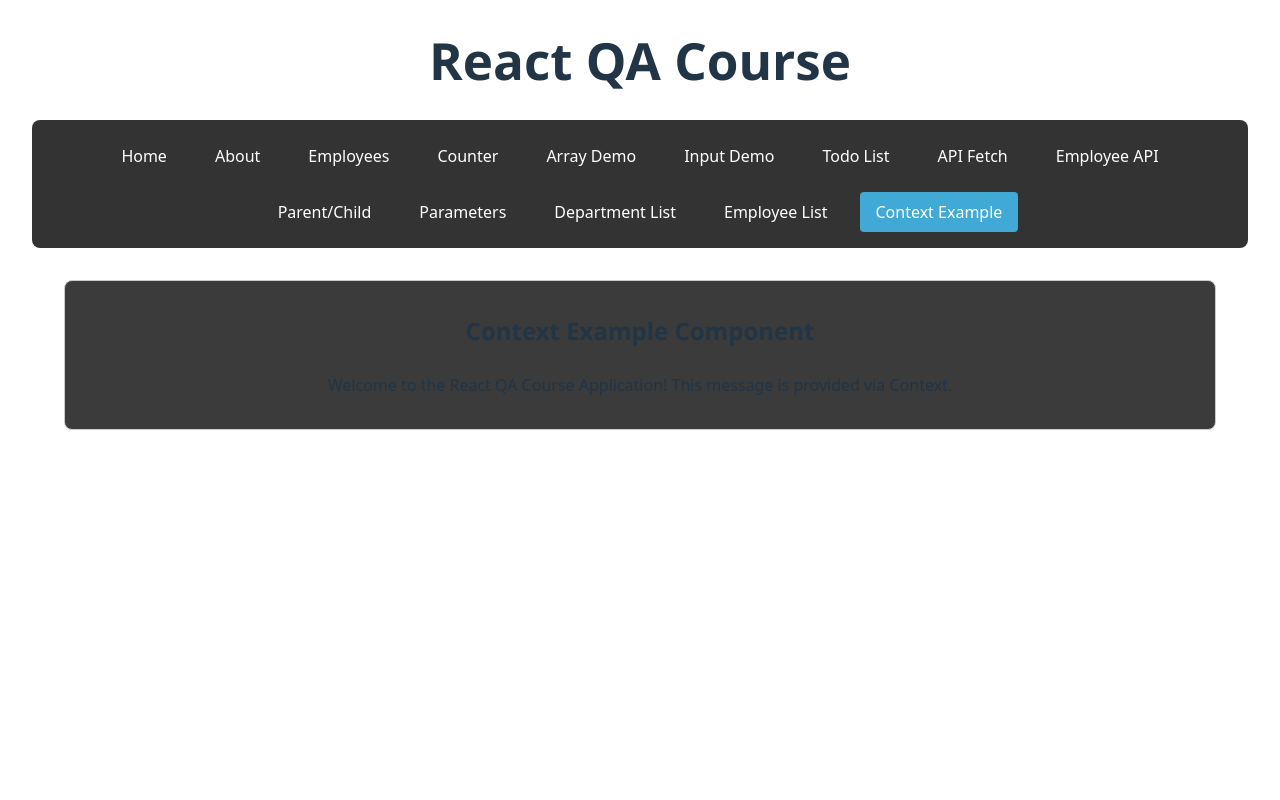
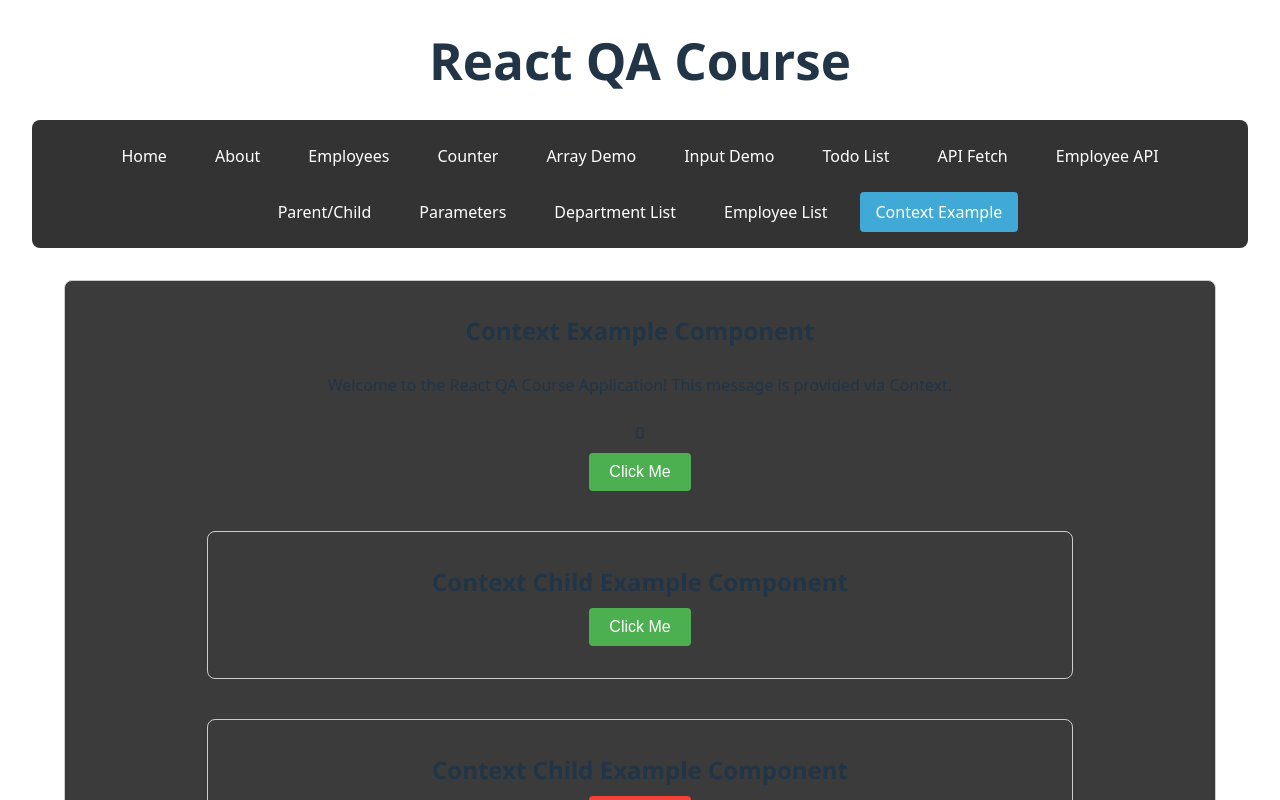
Before and after one commit to TomLinthwaite/react_course, a React (Vite) app in the folder project_1/: page /context_example in a window 1280 px wide. Shown: the top 800 px of the page. Built offline with nearby package versions, Linux system fonts and the light colour scheme; sample sign-in values are in the browser's storage.

Commit message:
feat: implement authentication with ProtectedComponent; enhance ContextExample and add ContextChildExample for state management

```diff
--- a/project_1/src/App.jsx
+++ b/project_1/src/App.jsx
@@ -1,3 +1,4 @@
+import { useState } from "react"
 import { createBrowserRouter, RouterProvider, Outlet } from "react-router-dom"
 import "./App.css"
 import { taxRate } from "./library/financial.jsx"
@@ -19,13 +20,17 @@ import EmployeeList from "./components/EmployeeList.jsx"
 import DepartmentList from "./components/DepartmentList.jsx"
 import AppContext from "./components/Context.jsx"
 import ContextExample from "./components/ContextExample.jsx"
+import ProtectedComponent from "./components/ProtectedComponent.jsx"
 
-let context_data = {
-  app_name: "React QA Course",
-  message: "Welcome to the React QA Course Application! This message is provided via Context."
-}
 
 function Layout() {
+  const [count, setCount] = useState(0)
+  const context_data = {
+    app_name: "React QA Course",
+    message: "Welcome to the React QA Course Application! This message is provided via Context.",
+    count_state: { count, setCount }
+  }
+
   return (
     <AppContext.Provider value={context_data}>
       <div className="app-container">
@@ -79,59 +84,59 @@ function App() {
         },
         {
           path: "about",
-          element: <About />
+          element: <ProtectedComponent component={About} />
         },
         {
           path: "employees",
-          element: <EmployeeTable employees={data} taxFunction={taxRate} />
+          element: <ProtectedComponent component={() => <EmployeeTable employees={data} taxFunction={taxRate} />} />
         },
         {
           path: "counter",
-          element: <EventCounter />
+          element: <ProtectedComponent component={EventCounter} />
         },
         {
           path: "array",
-          element: <EventArray />
+          element: <ProtectedComponent component={EventArray} />
         },
         {
           path: "input",
-          element: <EventInput />
+          element: <ProtectedComponent component={EventInput} />
         },
         {
           path: "todo",
-          element: <TodoList />
+          element: <ProtectedComponent component={TodoList} />
         },
         {
           path: "promise",
-          element: <Promise />
+          element: <ProtectedComponent component={Promise} />
         },
         {
           path: "api",
-          element: <EmployeeAPI />
+          element: <ProtectedComponent component={EmployeeAPI} />
         },
         {
           path: "parent",
-          element: <Parent />
+          element: <ProtectedComponent component={Parent} />
         },
         {
           path: "parameters/:param_1/:param_2",
-          element: <Parameters />
+          element: <ProtectedComponent component={Parameters} />
         },
         {
           path: "department_list",
-          element: <DepartmentList />
+          element: <ProtectedComponent component={DepartmentList} />
         },
         {
           path: "employee_list/:deptid",
-          element: <EmployeeList />
+          element: <ProtectedComponent component={EmployeeList} />
         },
         {
           path: "employee_details/:empid",
-          element: <EmployeeDetails taxFunction={taxRate} />
+          element: <ProtectedComponent component={() => <EmployeeDetails taxFunction={taxRate} />} />
         },
         {
           path: "context_example",
-          element: <ContextExample />
+          element: <ProtectedComponent component={ContextExample} />
         },
         {
           path: "*",
--- /dev/null
+++ b/project_1/src/components/ContextChildExample.jsx
@@ -0,0 +1,23 @@
+import { useContext } from "react"
+import AppContext from "./Context"
+
+function ContextChildExample(props) {
+
+	let context = useContext(AppContext)
+	let { count, setCount } = context["count_state"]
+	let type = props.type
+
+	function handle_click() {
+		let addition = (type === "add") ? 1 : -1
+		setCount(count + addition)
+	}
+
+	return (
+		<div className="react-component">
+			<h2>Context Child Example Component</h2>
+			<input type="button" value="Click Me" className={(type === "add") ? "" : "button-remove"} onClick={handle_click} />
+		</div>
+	)
+}
+
+export default ContextChildExample
--- a/project_1/src/components/ContextExample.jsx
+++ b/project_1/src/components/ContextExample.jsx
@@ -1,16 +1,27 @@
 
 import { useContext } from "react"
 import AppContext  from "./Context"
+import ContextChildExample from "./ContextChildExample.jsx"
 
 function ContextExample() {
 
 	let context = useContext(AppContext)
 	let message = context["message"]
+	let { count, setCount } = context["count_state"]
+
+	function handle_click() {
+		setCount(count + 1)
+	}
 
 	return (
 		<div className="react-component">
 			<h2>Context Example Component</h2>
 			<p>{message}</p>
+			<p>{count}</p>
+			<input type="button" value="Click Me" onClick={handle_click} />
+			<br/>
+			<ContextChildExample type="add"/>
+			<ContextChildExample type="subtract"/>
 		</div>
 	)
 }
--- a/project_1/src/components/DepartmentList.jsx
+++ b/project_1/src/components/DepartmentList.jsx
@@ -1,5 +1,5 @@
 import { useState, useEffect }	from "react"
-import { Link } from "react-router-dom"
+import { Link, Navigate } from "react-router-dom"
 
 function DepartmentList() {
 
--- a/project_1/src/components/Home.jsx
+++ b/project_1/src/components/Home.jsx
@@ -1,9 +1,29 @@
-
+import { useNavigate } from "react-router-dom"
 
 function Home() {
+
+	let logged_in = localStorage.getItem("logged_in")
+	const navigate = useNavigate()
+
+	function handle_login() {
+		localStorage.setItem("logged_in", "true")
+		navigate("/")
+	}
+
+	function handle_logout() {
+		localStorage.removeItem("logged_in")
+		navigate("/")
+	}
+
 	return (
 		<div className="react-component">
 			<h2>Home Component</h2>
+			<p>You will need to log in before viewing any other pages.</p>
+			{
+				logged_in ?
+					<input type="button" value="Log out" className="button-remove" onClick={handle_logout} /> :
+					<input type="button" value="Login" onClick={handle_login} />
+			}
 		</div>
 	)
 }
--- /dev/null
+++ b/project_1/src/components/ProtectedComponent.jsx
@@ -0,0 +1,25 @@
+import { useEffect } from "react"
+import { useNavigate } from "react-router-dom"
+
+function ProtectedComponent({ component: Component }) {
+	const navigate = useNavigate()
+	const logged_in = localStorage.getItem("logged_in")
+
+	useEffect(() => {
+		if (!logged_in) {
+			navigate("/")
+		}
+	}, [logged_in, navigate])
+
+	if (!logged_in) {
+		return (
+			<div className="react-component">
+				<h2>Access Denied - Please Log In</h2>
+			</div>
+		)
+	}
+
+	return <Component />
+}
+
+export default ProtectedComponent
```
